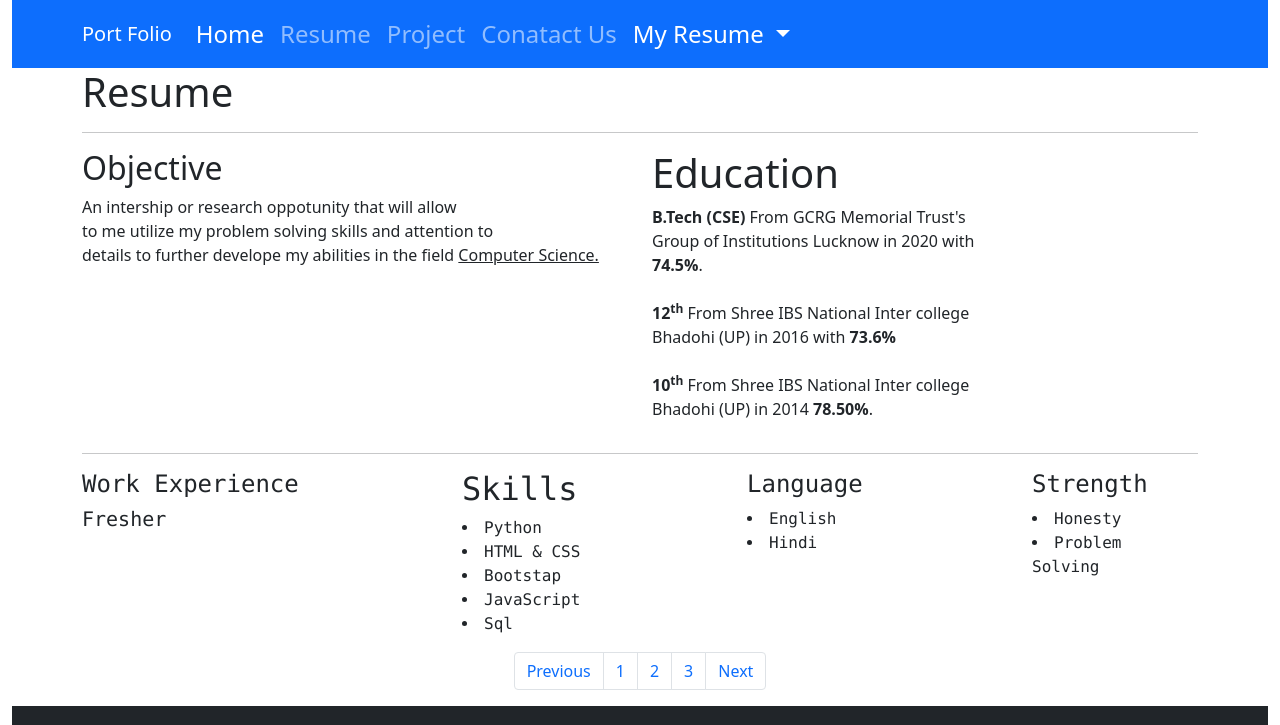
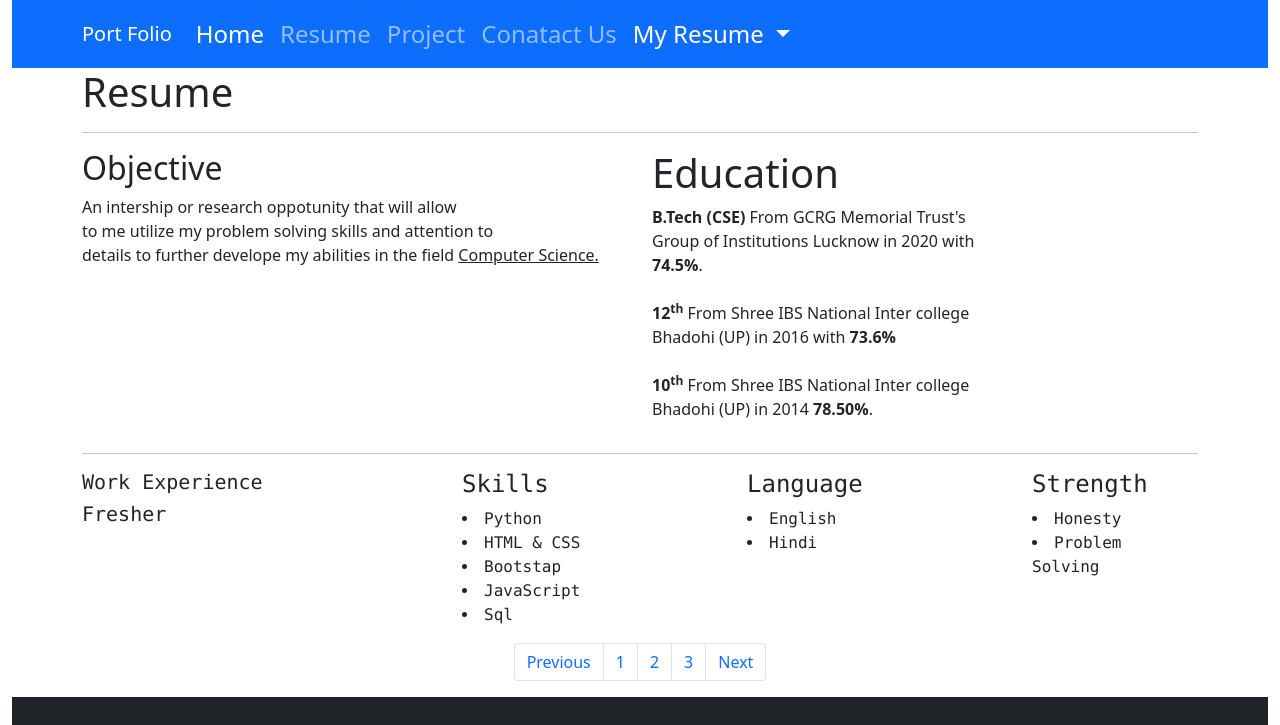
Before and after one commit to zahidkhan262/Responsive-Portfolio, a plain HTML site: page index1.html in a window 1280 px wide. Shown: the top 725 px of the page. Drawn offline with nearby package versions, Linux system fonts and the light colour scheme.

Commit message:
Update index1.html

```diff
--- a/index1.html
+++ b/index1.html
@@ -83,11 +83,11 @@
             <hr>
             <div class="row text-dark font-monospace">
                 <div class="col-4">
-                    <h4>Work Experience</h4>
+                    <h5>Work Experience</h5>
                     <h5>Fresher</h5>
                 </div>
                 <div class="col-3">
-                    <h2>Skills</h2>
+                    <h4>Skills</h4>
                     <li>Python</li>
                     <li>HTML & CSS</li>
                     <li>Bootstap</li>
```
